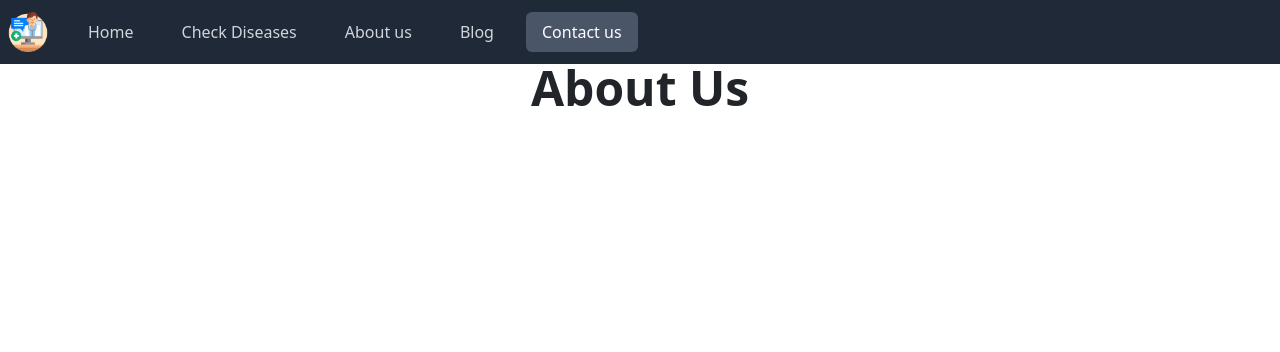
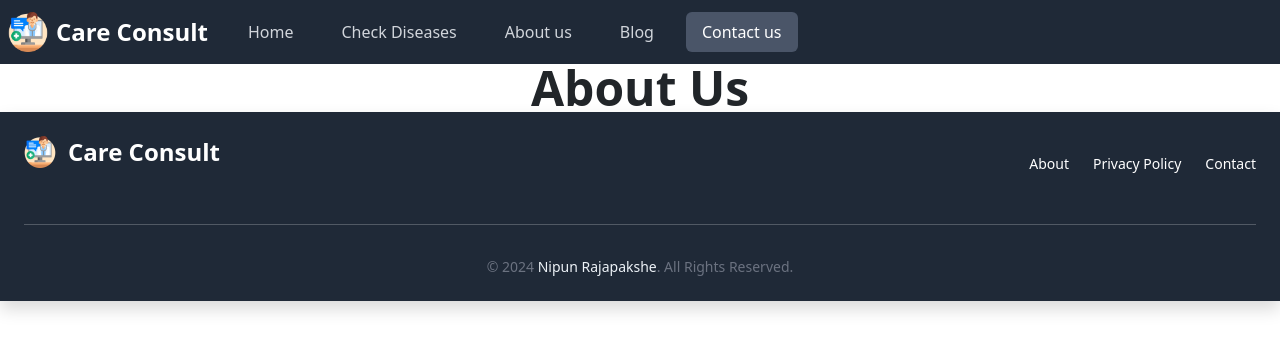
Before and after one commit to NipunMendes/Medical-Recommendation-System, a Flask app: page /contact in a window 1280 px wide. Shown: the top 352 px of the page. Run offline with Flask 3, Linux system fonts and the light colour scheme; parts of the project's set-up code (start-up, migrations or seed data) failed here and were passed over; some libraries are stand-ins or nearby versions.

Commit message:
initial commit

```diff
--- a/templates/contact.html
+++ b/templates/contact.html
@@ -72,6 +72,17 @@
         .mobile-menu.show {
           display: block;
         }
+                footer {
+  background-color: #1a202c; /* Example dark background */
+}
+
+footer a {
+  color: #edf2f7; /* Light text color for links */
+}
+
+footer a:hover {
+  text-decoration: underline;
+}
     </style>
 </head>
 <body class="loading">
@@ -105,6 +116,7 @@
                 <div class="flex flex-1 items-center justify-center sm:items-stretch sm:justify-start">
                     <div class="flex flex-shrink-0 items-center">
                         <img class="h-10 w-auto" src="/static/consultation.png" alt="Care Consult">
+                         <span class="self-center text-2xl font-semibold whitespace-nowrap text-white ml-2"> Care Consult</span>
                     </div>
                     <div class="hidden sm:ml-6 sm:block">
                         <div class="flex space-x-4">
@@ -124,7 +136,6 @@
                         </div>
                     </div>
                 </div>
-
                 <!-- Profile dropdown -->
                 <div class="relative ml-3">
                     <div>
@@ -163,6 +174,30 @@
         About Us
     </h1>
 </div>
+
+<footer class="bg-gray-800 shadow dark:bg-gray-800 w-full">
+      <div class="w-full max-w-screen-xl mx-auto p-4 md:py-8">
+          <div class="sm:flex sm:items-center sm:justify-between">
+              <a href="/" class="flex items-center mb-4 sm:mb-0 space-x-3 rtl:space-x-reverse">
+                  <img src="static/consultation.png" class="h-8" alt="Logo" />
+                  <span class="self-center text-2xl font-semibold whitespace-nowrap text-white">Care Consult</span>
+              </a>
+              <ul class="flex flex-wrap items-center mb-6 text-sm font-medium text-gray-500 sm:mb-0 dark:text-gray-400">
+                  <li>
+                      <a href="#" class="hover:underline me-4 md:me-6 text-white">About</a>
+                  </li>
+                  <li>
+                      <a href="#" class="hover:underline me-4 md:me-6 text-white">Privacy Policy</a>
+                  </li>
+                  <li>
+                      <a href="#" class="hover:underline text-white">Contact</a>
+                  </li>
+              </ul>
+          </div>
+          <hr class="my-6 border-gray-200 sm:mx-auto dark:border-gray-700 lg:my-8" />
+          <span class="block text-sm text-gray-500 sm:text-center dark:text-gray-400">© 2024 <a href="https://flowbite.com/" class="hover:underline">Nipun Rajapakshe</a>. All Rights Reserved.</span>
+      </div>
+  </footer>
 
 <!-- Load JavaScript files at the end of the body to prevent blocking -->
 <script src="https://cdn.tailwindcss.com"></script>
@@ -214,6 +249,17 @@
       var mobileMenu = document.getElementById('mobile-menu');
       mobileMenu.classList.toggle('show');
     });
+
+    <!--Footer-->
+
+     document.addEventListener('DOMContentLoaded', function() {
+            fetch('/templates/footer.html')
+                .then(response => response.text())
+                .then(data => {
+                    document.getElementById('footer-container').innerHTML = data;
+                });
+        });
+
 </script>
 
 </body>
--- /dev/null
+++ b/templates/footer.html
@@ -0,0 +1,44 @@
+<!DOCTYPE html>
+<html lang="en">
+<head>
+    <meta charset="UTF-8">
+    <style>
+        footer {
+  background-color: #1a202c; /* Example dark background */
+}
+
+footer a {
+  color: #edf2f7; /* Light text color for links */
+}
+
+footer a:hover {
+  text-decoration: underline;
+}
+    </style>
+</head>
+<body>
+<footer class="bg-gray-800 rounded-lg shadow dark:bg-gray-900 w-full">
+      <div class="w-full max-w-screen-xl mx-auto p-4 md:py-8">
+          <div class="sm:flex sm:items-center sm:justify-between">
+              <a href="/" class="flex items-center mb-4 sm:mb-0 space-x-3 rtl:space-x-reverse">
+                  <img src="static/consultation.png" class="h-8" alt="Logo" />
+                  <span class="self-center text-2xl font-semibold whitespace-nowrap text-white">Care Consult</span>
+              </a>
+              <ul class="flex flex-wrap items-center mb-6 text-sm font-medium text-gray-500 sm:mb-0 dark:text-gray-400">
+                  <li>
+                      <a href="#" class="hover:underline me-4 md:me-6 text-white">About</a>
+                  </li>
+                  <li>
+                      <a href="#" class="hover:underline me-4 md:me-6 text-white">Privacy Policy</a>
+                  </li>
+                  <li>
+                      <a href="#" class="hover:underline text-white">Contact</a>
+                  </li>
+              </ul>
+          </div>
+          <hr class="my-6 border-gray-200 sm:mx-auto dark:border-gray-700 lg:my-8" />
+          <span class="block text-sm text-gray-500 sm:text-center dark:text-gray-400">© 2024 <a href="https://flowbite.com/" class="hover:underline">Nipun Rajapakshe</a>. All Rights Reserved.</span>
+      </div>
+  </footer>
+</body>
+</html>
```
Also changed, not shown: templates/home.html (+41 -1 lines), templates/index.html (+42 -2 lines).
